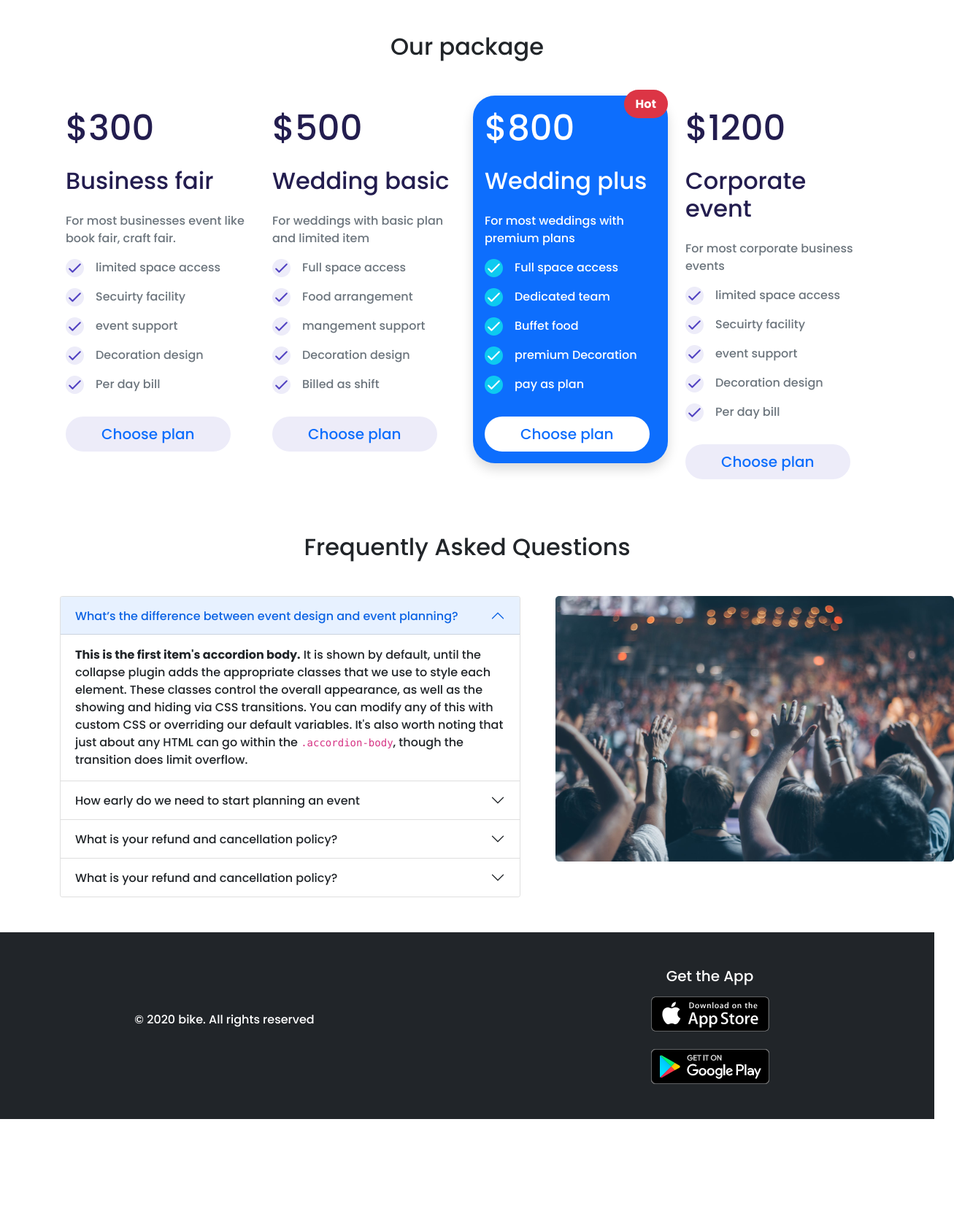
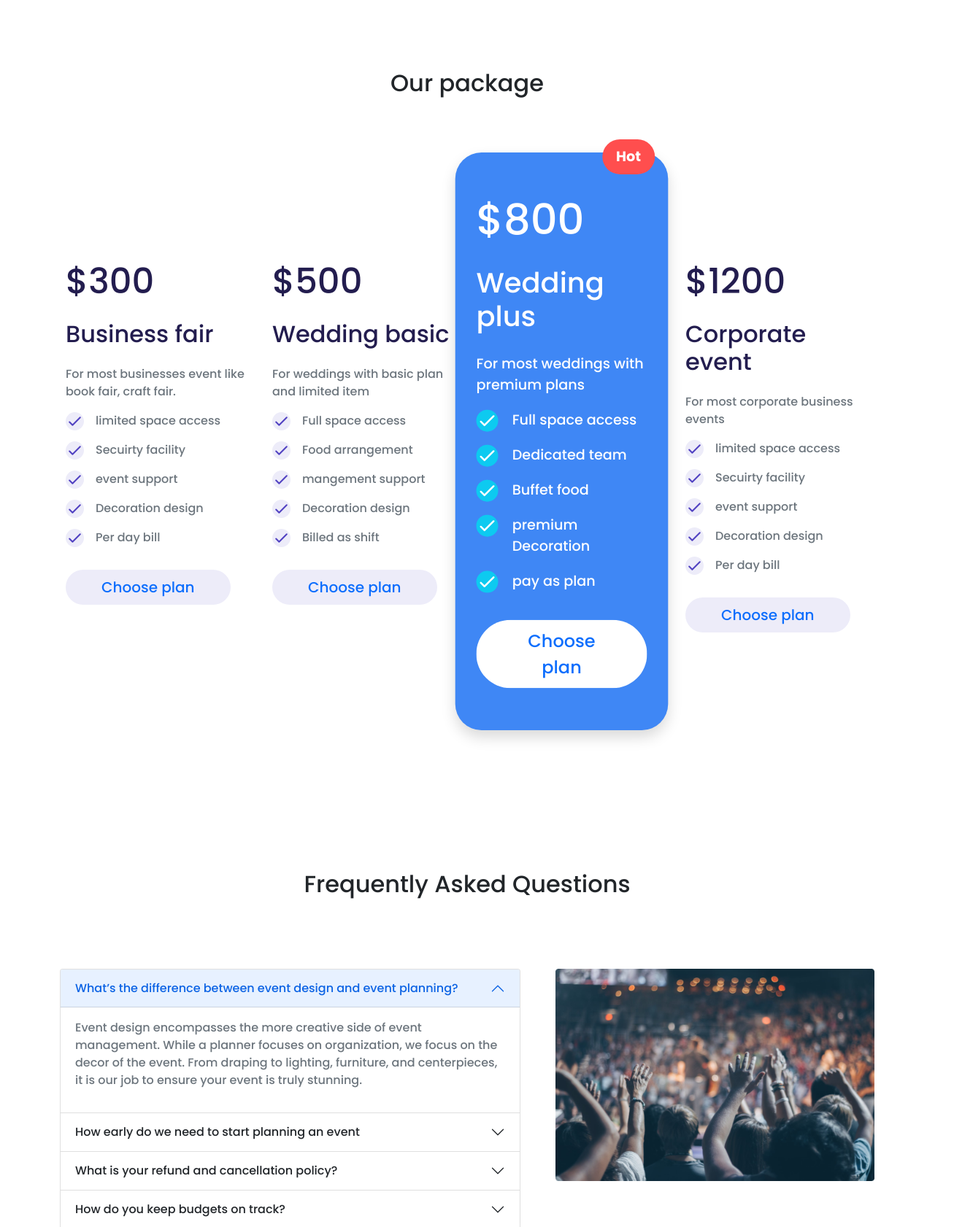
Before and after one commit to prodiproy99/wedding-ceremony, a plain HTML site: page index.html in a window 1280 px wide. Shown: the part 1118-2800 px from the top of the page at 73% size, 1307 px wide, since content can reach past the window. Before the commit the page ends 2652 px from the top, so only its background shows below. Drawn offline with Linux system fonts and the light colour scheme.

Commit message:
five commit

```diff
--- a/index.html
+++ b/index.html
@@ -85,7 +85,7 @@
     <!-- main -->
     <main>
         <!-- happy couple -->
-        <section>
+        <section class="my-5">
             <div class="container">
                 <h2 class="text-center my-5">Happy Couple</h2>
                 <div class="row d-flex justify-content-center align-items-center g-5">
@@ -124,9 +124,9 @@
             </div>
         </section>
         <!-- Our package -->
-        <section class="my-5">
+        <section class="my-5 our-package">
             <div class="container">
-                <h2 class="text-center my-5">Our package</h2>
+                <h2 class="text-center ptb">Our package</h2>
                 <div class="row g-3">
                     <!-- col 1 -->
                     <div class="col-lg-3 col-md-6 p-3">
@@ -224,12 +224,11 @@
                     </div>
                     <!-- col 3 -->
                     <div class="col-lg-3 col-md-6">
-                        <div class="hot float-end">
-                           <span class="bg-danger rounded-pill px-3 py-2 text-white fw-bold"> Hot</span>
-                         </div>
 
-
-                        <div class=" wedding-bg bg-primary rounded-3 shadow p-3 mb-5">
+                        <div class="wedding-plus rounded-3 me-4 shadow py-5 px-4 mb-5">
+                            <div class="hot-top rounded-pill px-3 py-2 text-white fw-bold">
+                                 Hot
+                              </div>
 
                             <h1 class="display-5 heading-color text-white">$800</h1>
                             <h3 class="fs-2 my-4 fw-semibold heading-color text-white">Wedding plus</h3>
@@ -330,21 +329,21 @@
             </div>
         </section>
         <!-- Frequently Asked Questions -->
-        <section class="my-5">
+        <section class="py-5">
             <div class="container">
-                <h2 class="text-center my-5">Frequently Asked Questions</h2>
-                <div class="row g-5">
+                <h2 class="text-center my-5 pb-5">Frequently Asked Questions</h2>
+                <div class="row g-5 frequently-asked-Q">
                     <div class="col-lg-7">
                         <div class="accordion" id="accordionPanelsStayOpenExample">
                             <div class="accordion-item">
-                              <h2 class="accordion-header" id="panelsStayOpen-headingOne">
+                              <h2 class="accordion-header text-dark" id="panelsStayOpen-headingOne">
                                 <button class="accordion-button" type="button" data-bs-toggle="collapse" data-bs-target="#panelsStayOpen-collapseOne" aria-expanded="true" aria-controls="panelsStayOpen-collapseOne">
                                     What’s the difference between event design and event   planning?
                                 </button>
                               </h2>
                               <div id="panelsStayOpen-collapseOne" class="accordion-collapse collapse show" aria-labelledby="panelsStayOpen-headingOne">
                                 <div class="accordion-body">
-                                  <strong>This is the first item's accordion body.</strong> It is shown by default, until the collapse plugin adds the appropriate classes that we use to style each element. These classes control the overall appearance, as well as the showing and hiding via CSS transitions. You can modify any of this with custom CSS or overriding our default variables. It's also worth noting that just about any HTML can go within the <code>.accordion-body</code>, though the transition does limit overflow.
+                                   <p class="text-secondary">Event design encompasses the more creative side of event management. While a planner focuses on organization, we focus on the decor of the event. From draping to lighting, furniture, and centerpieces, it is our job to ensure your event is truly stunning.</p>
                                 </div>
                               </div>
                             </div>
@@ -356,7 +355,7 @@
                               </h2>
                               <div id="panelsStayOpen-collapseTwo" class="accordion-collapse collapse" aria-labelledby="panelsStayOpen-headingTwo">
                                 <div class="accordion-body">
-                                  <strong>This is the second item's accordion body.</strong> It is hidden by default, until the collapse plugin adds the appropriate classes that we use to style each element. These classes control the overall appearance, as well as the showing and hiding via CSS transitions. You can modify any of this with custom CSS or overriding our default variables. It's also worth noting that just about any HTML can go within the <code>.accordion-body</code>, though the transition does limit overflow.
+                                  <p class="text-secondary"> The time to plan events varies from a few weeks to years. If your event is small, you can probably put it together in a month or two. A good rule of thumb for any major event, from weddings to a company holiday party, is six months.</p>
                                 </div>
                               </div>
                             </div>
@@ -368,19 +367,19 @@
                               </h2>
                               <div id="panelsStayOpen-collapseThree" class="accordion-collapse collapse" aria-labelledby="panelsStayOpen-headingThree">
                                 <div class="accordion-body">
-                                  <strong>This is the third item's accordion body.</strong> It is hidden by default, until the collapse plugin adds the appropriate classes that we use to style each element. These classes control the overall appearance, as well as the showing and hiding via CSS transitions. You can modify any of this with custom CSS or overriding our default variables. It's also worth noting that just about any HTML can go within the <code>.accordion-body</code>, though the transition does limit overflow.
+                                  <p class="text-secondary">Having a clear cancellation policy in place will help you and your customer. ... When the policy is stated and communicated to the customer, then they are aware of what will happen if they decide to cancel. The policy should be in writing and included on your website and in any correspondence you have with the customer.</p>
                                 </div>
                               </div>
                             </div>
                             <div class="accordion-item">
-                                <h2 class="accordion-header" id="panelsStayOpen-headingThree">
-                                  <button class="accordion-button collapsed" type="button" data-bs-toggle="collapse" data-bs-target="#panelsStayOpen-collapseThree" aria-expanded="false" aria-controls="panelsStayOpen-collapseThree">
-                                      What is your refund and cancellation policy?
+                                <h2 class="accordion-header" id="panelsStayOpen-headingFour">
+                                  <button class="accordion-button collapsed" type="button" data-bs-toggle="collapse" data-bs-target="#panelsStayOpen-collapseFour" aria-expanded="false" aria-controls="panelsStayOpen-collapseFour">
+                                    How do you keep budgets on track?
                                   </button>
                                 </h2>
-                                <div id="panelsStayOpen-collapseThree" class="accordion-collapse collapse" aria-labelledby="panelsStayOpen-headingThree">
+                                <div id="panelsStayOpen-collapseFour" class="accordion-collapse collapse" aria-labelledby="panelsStayOpen-headingFour">
                                   <div class="accordion-body">
-                                    <strong>This is the third item's accordion body.</strong> It is hidden by default, until the collapse plugin adds the appropriate classes that we use to style each element. These classes control the overall appearance, as well as the showing and hiding via CSS transitions. You can modify any of this with custom CSS or overriding our default variables. It's also worth noting that just about any HTML can go within the <code>.accordion-body</code>, though the transition does limit overflow.
+                                    <p class="text-secondary"> It's easy to spend far more than you realize when you're not paying attention. Long-term financial health takes a lot of careful planning and discipline, and tracking your expenses helps you ensure that you're staying the course. Otherwise, you'll always be looking in the mirror and wondering where your money went.</p>
                                   </div>
                                 </div>
                               </div>
@@ -388,24 +387,22 @@
                           </div>
                     </div>
                     <div class="col-lg-5">
-                        <img src="images/people.png" alt="">
+                        <img src="images/people.png" class="img-fluid" alt="">
                     </div>
                 </div>
             </div>
         </section>
     </main>
     <!-- footer -->
-    <footer class="bg-dark py-5">
+    <footer class="bg-dark pt-5">
         <div class="container">
-            <div class="row d-flex justify-content-between align-items-center">
-                <div class="col-lg-5 text-center">
-                    <p class="text-white">&copy; 2020 bike. All rights reserved</p>
+            <div class="row d-flex justify-content-between align-items-center footer-title">
+                <div class="col-lg-6">
+                    <p class="text-white t-info">&copy; 2020 bike. All rights reserved</p>
                 </div>
-                <div class="col-lg-2">
 
-                </div>
-                <div class="col-lg-5">
-                   <div class="app-icon text-center">
+                <div class="col-lg-6">
+                   <div class="app-icon float-end">
                     <h5 class="text-white pb-2">Get the App</h5>
                     <a target= "_blank" href="https://www.apple.com/app-store/"><img src="images/app-store.png" alt=""></a><br><br>
                     <a target= "_blank" href="https://play.google.com/store/apps"><img src="images/google-play.png" alt=""></a>
--- a/style.css
+++ b/style.css
@@ -15,14 +15,31 @@ body{
 .heading-color{
     color: #231D4F;
 }
-.wedding-bg{
+.ptb{
+    padding-top: 50px;
+    padding-bottom: 200px;
+}
+.wedding-plus{
     border-radius: 30px !important;
+    transform: scale(1.2);
+    transform-origin: bottom;
+    background-color: #3F87F5;
+    position: relative;
+}
+.hot-top{
+    position: absolute;
+    top: -15px;
+    right: 15px;
+    background-color: #FF4E4E;
 }
 .border-line{
     border-right: 2px solid;
     border-color: #070707;
     height: 300px;
     margin-right: 100px;
+}
+footer{
+    margin-top: 50px !important;
 }
 .social-icon .icons{
     display: flex;
@@ -57,4 +74,25 @@ body{
     .border-line {
       display: none;
     }
+    .wedding-plus{
+        margin-top: 30px;
+        transform: scale(1);
+    }
+
+    .ptb{
+        padding-top: 30px;
+        padding-bottom: 50px;
+    }
+    .frequently-asked-Q,
+    .footer-title{
+        flex-direction: column-reverse;
+    }
+    .t-info{
+        text-align: center;
+    }
+    .app-icon{
+        float: none !important;
+        text-align: center;
+        padding-bottom: 50px !important;
+    }
   }
```
